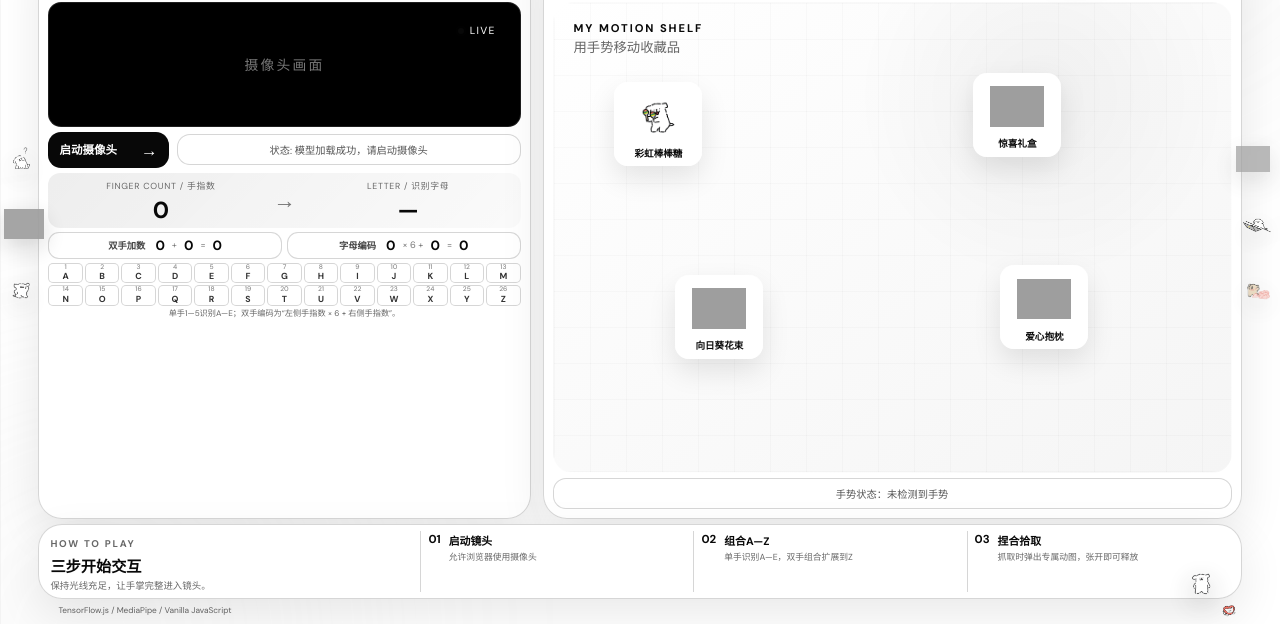
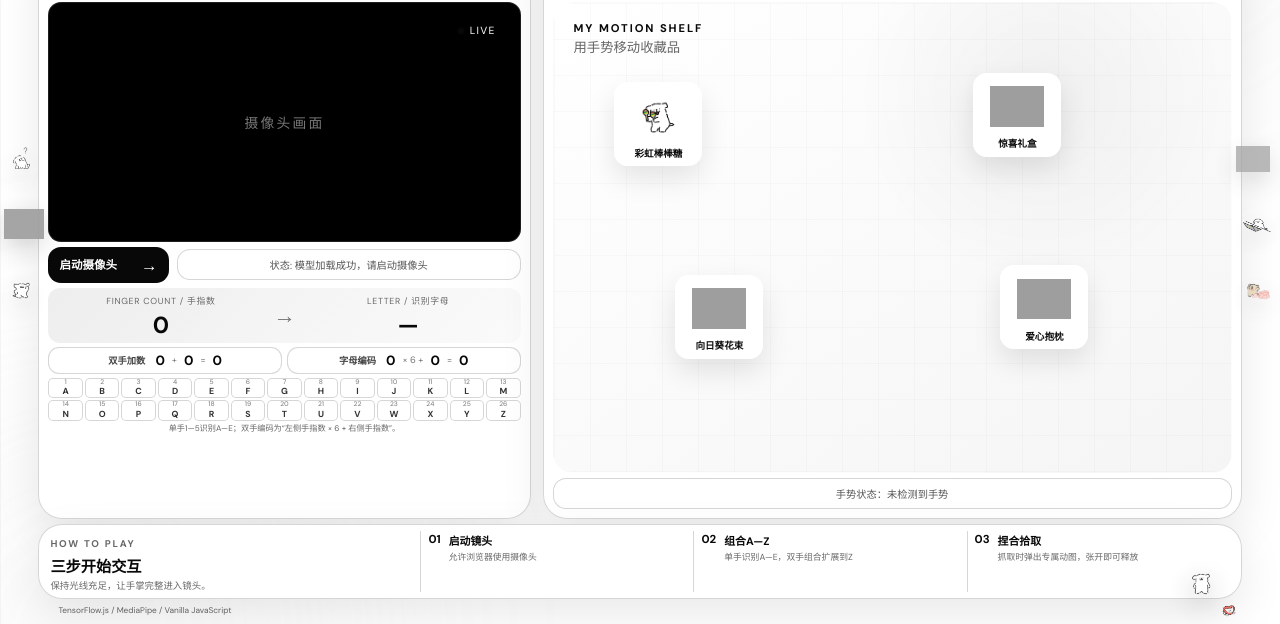
Before and after one commit to liyu313010-ship-it/hand_gesture_grab, a website built with Vite: page index.html in a window 1280 px wide. Shown: the part 176-800 px from the top of the page. Built offline with nearby package versions, Linux system fonts and the light colour scheme; grey boxes are pictures that could not be loaded; what @tensorflow-models/hand-pose-detection would draw is missing.

Commit message:
fix: enlarge camera preview

```diff
--- a/src/index.css
+++ b/src/index.css
@@ -143,7 +143,7 @@ h1 span { color: var(--yellow); }
 
 .video-container {
   position: relative;
-  height: clamp(150px, 22vh, 215px);
+  height: clamp(235px, 30vh, 290px);
   flex: 0 0 auto;
   overflow: hidden;
   border: 1px solid rgba(255,255,255,.12);
@@ -567,7 +567,7 @@ h1 span, .kicker, .stage-title span, .reaction-kicker { color: #080808; }
   .model-chip { padding: 4px 8px; font-size: .55rem; }
   .panel-sticker { top: -18px; width: 42px; height: 42px; }
 
-  .video-container { height: 125px; border-radius: 13px; }
+  .video-container { height: clamp(220px, 30vh, 245px); border-radius: 13px; }
   .camera-controls { margin-top: 5px; }
   .btn { padding: 7px 11px; font-size: .72rem; }
   .status { min-height: 31px; padding: 4px 8px; font-size: .64rem; }
```
Also changed, not shown: docs/界面预览.png.
